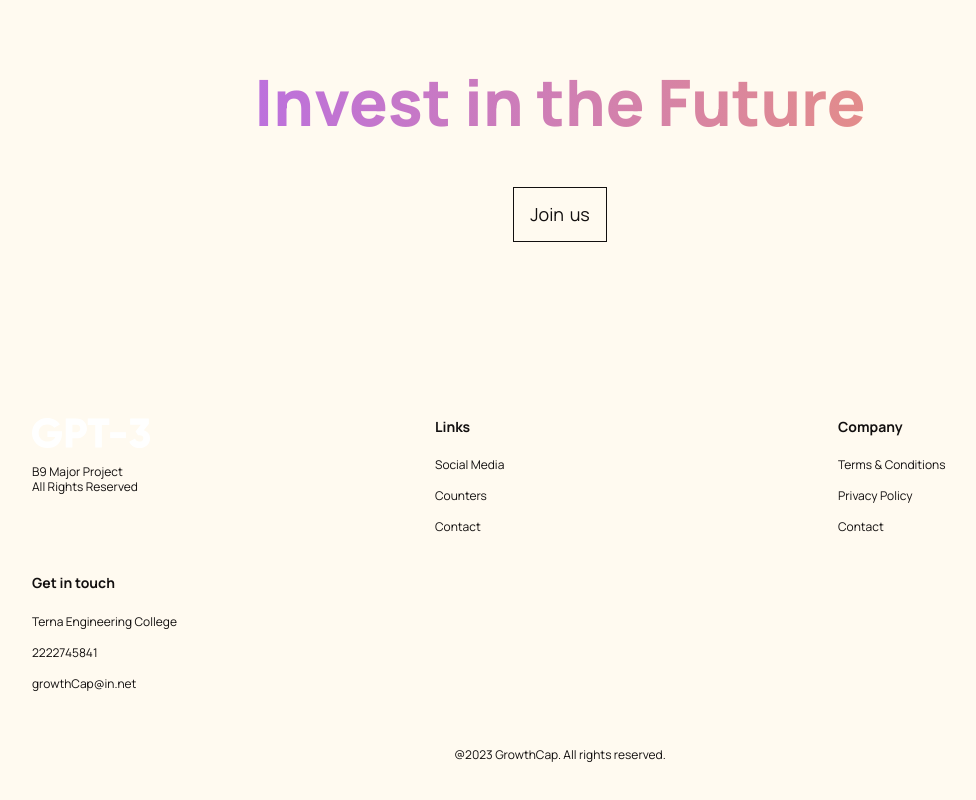
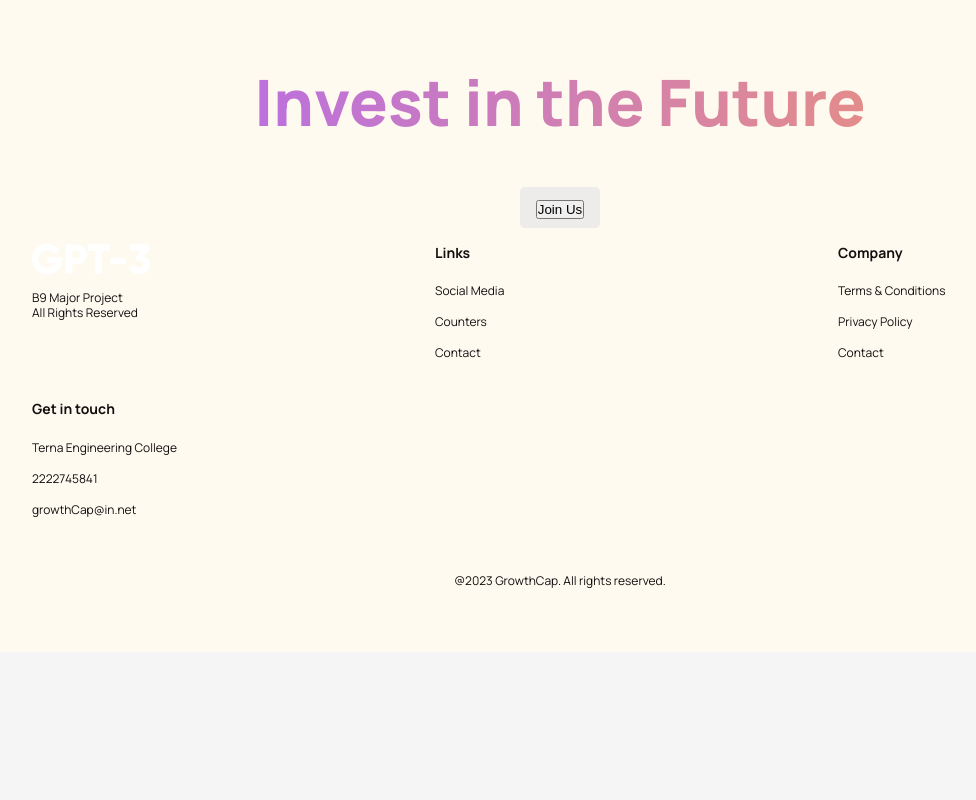
Before and after one commit to ved74thakur/majorProjectHomePage, a React (Create React App) app: page / in a window 1280 px wide. Shown: the part 1954-2754 px from the top of the page, without its empty margins (80-1056 px from the left). After the commit the page ends 2606 px from the top, so only its background shows below. Built offline with nearby package versions, Linux system fonts and the light colour scheme.

Commit message:
Added Button

```diff
--- a/package.json
+++ b/package.json
@@ -9,6 +9,7 @@
     "react": "^17.0.2",
     "react-dom": "^17.0.2",
     "react-icons": "^4.3.1",
+    "react-router-dom": "^6.8.1",
     "react-scripts": "^4.0.3",
     "web-vitals": "^1.0.1"
   },
--- a/src/containers/footer/Footer.jsx
+++ b/src/containers/footer/Footer.jsx
@@ -1,4 +1,5 @@
 import React from 'react';
+// import { Link } from 'react-router-dom';
 import gpt3Logo from '../../logo.svg';
 import './footer.css';
 
@@ -9,7 +10,7 @@ const Footer = () => (
     </div>
 
     <div className="gpt3__footer-btn">
-      <p>Join us </p>
+      <button type="submit">Join Us</button>
     </div>
 
     <div className="gpt3__footer-links">
--- a/src/containers/footer/footer.css
+++ b/src/containers/footer/footer.css
@@ -22,7 +22,7 @@
   line-height: 75px;
 }
 
-.gpt3__footer-btn {
+/* .gpt3__footer-btn {
   display: flex;
   justify-content: center;
   align-items: center;
@@ -33,14 +33,38 @@
 
   margin-bottom: 10rem;
   cursor: pointer;
+} */
+
+.gpt3__footer-btn {
+  padding: 0.5rem 1rem;
+  color: #fff;
+  background: #eeeceb;
+  font-family: var(--font-family);
+  font-weight: 500;
+  font-size: 18px;
+  line-height: 25px;
+  border: none;
+  outline: none;
+  cursor: pointer;
+  border-radius: 5px;
 }
 
 .gpt3__footer-btn p {
-  font-size: 18px;
+  /* font-size: 18px;
   font-family: var(--font-family);
   line-height: 21px;
   color: #120f0f;
-  word-spacing: 2px;
+  word-spacing: 2px; */
+
+  color: #969696;
+  font-family: var(--font-family);
+  font-weight: 500;
+  font-size: 18px;
+  line-height: 25px;
+  text-transform: capitalize;
+
+  margin: 0 1rem;
+  cursor: pointer;
 }
 
 .gpt3__footer-links {
```
Also changed, not shown: src/components/founderPage/FounderPage.jsx (added), src/components/founderPage/founderPage.css (added), 1 other file (tests, documents, lock files or other folders).
